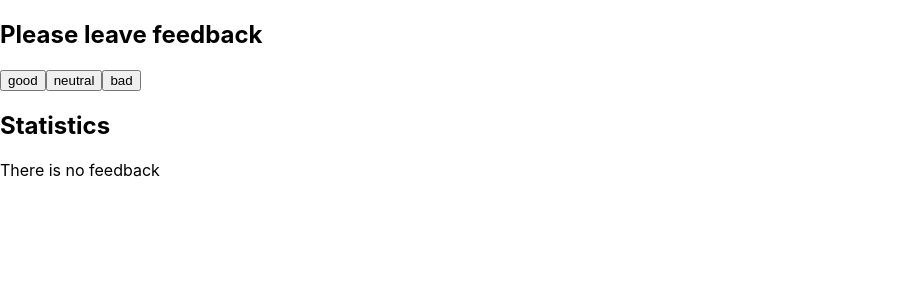
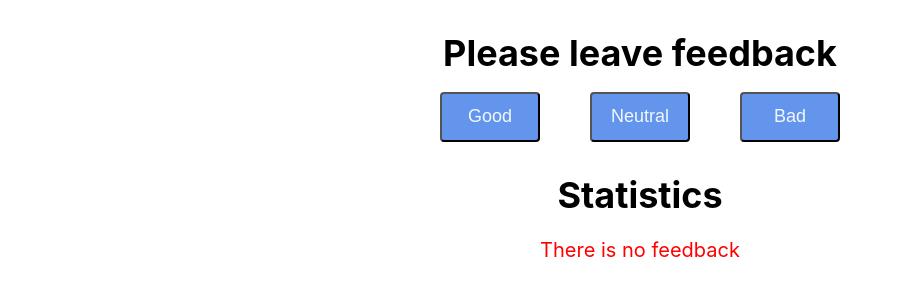
Before and after one commit to Alexey-Romaniv/goit-react-hw-02-feedback, a React (Create React App) app: page / in a window 1280 px wide. Shown: the top 300 px of the page, without its empty margins (0-903 px from the left). Built offline with nearby package versions, Linux system fonts and the light colour scheme.

Commit message:
make style

```diff
--- a/src/components/FeedbackOptions/FeedbackOptions.jsx
+++ b/src/components/FeedbackOptions/FeedbackOptions.jsx
@@ -1,14 +1,18 @@
 import React from 'react';
-
+import css from '../styles.module.css';
 export const FeedbackOptions = ({ options, onLeaveFeedback }) => {
   return (
-    <>
-      {' '}
+    <div className={css.centeredBox}>
       {options.map(el => (
-        <button type="button" key={el} onClick={() => onLeaveFeedback(el)}>
+        <button
+          className={css.feedback__btn}
+          type="button"
+          key={el}
+          onClick={() => onLeaveFeedback(el)}
+        >
           {el}
         </button>
       ))}
-    </>
+    </div>
   );
 };
--- a/src/components/Notification/Notification.jsx
+++ b/src/components/Notification/Notification.jsx
@@ -1,3 +1,6 @@
 import React from 'react';
+import css from '../styles.module.css';
 
-export const Notification = ({ message }) => <p>{message}</p>;
+export const Notification = ({ message }) => (
+  <p className={css.message}>{message}</p>
+);
--- a/src/components/Section/Section.jsx
+++ b/src/components/Section/Section.jsx
@@ -1,9 +1,10 @@
 import React from 'react';
+import css from '../styles.module.css';
 
 export const Section = ({ children, title }) => {
   return (
-    <section>
-      <h2>{title}</h2>
+    <section className={css.feedback__section}>
+      <h2 className={css.feedback__title}>{title}</h2>
       {children}
     </section>
   );
--- a/src/components/Statistics/Statistics.jsx
+++ b/src/components/Statistics/Statistics.jsx
@@ -1,4 +1,5 @@
 import React from 'react';
+import css from '../styles.module.css';
 
 export const Statistics = ({
   good,
@@ -8,12 +9,14 @@ export const Statistics = ({
   positivePercentage,
 }) => {
   return (
-    <ul>
-      <li>Good: {good}</li>
-      <li>Neutral: {neutral}</li>
-      <li>Bad: {bad}</li>
-      <li>Total: {total}</li>
-      <li>Positive feedback: {positivePercentage}%</li>
+    <ul className={css.feedback__list}>
+      <li className={css.feedback__item}>Good: {good}</li>
+      <li className={css.feedback__item}>Neutral: {neutral}</li>
+      <li className={css.feedback__item}>Bad: {bad}</li>
+      <li className={css.feedback__item}>Total: {total}</li>
+      <li className={css.feedback__item}>
+        Positive feedback: {positivePercentage}%
+      </li>
     </ul>
   );
 };
--- /dev/null
+++ b/src/components/styles.module.css
@@ -0,0 +1,58 @@
+.centeredBox {
+  display: flex;
+  justify-content: space-evenly;
+}
+
+.feedback__btn {
+  cursor: pointer;
+  width: 100px;
+  height: 50px;
+  border-radius: 4px;
+  text-transform: capitalize;
+
+  font-size: 18px;
+  background-color: cornflowerblue;
+  color: aliceblue;
+}
+.feedback__btn:hover,
+.feedback__btn:focus {
+  background-color: aqua;
+  color: aliceblue;
+}
+.feedback__section {
+  width: 500px;
+  margin: 0 auto;
+}
+
+.feedback__title {
+  text-align: center;
+  margin-bottom: 15px;
+
+  font-size: 36px;
+  line-height: 1.3;
+}
+
+.feedback__list {
+  list-style: none;
+  padding: 0;
+  margin: 0 auto;
+  display: flex;
+  flex-wrap: wrap;
+  justify-content: space-evenly;
+  row-gap: 20px;
+}
+.feedback__item {
+  text-align: center;
+  padding: 0;
+  margin: 0;
+  width: 33%;
+  font-size: medium;
+  font-weight: 500;
+  line-height: 1.3;
+}
+
+.message {
+  color: red;
+  font-size: 20px;
+  text-align: center;
+}
```
